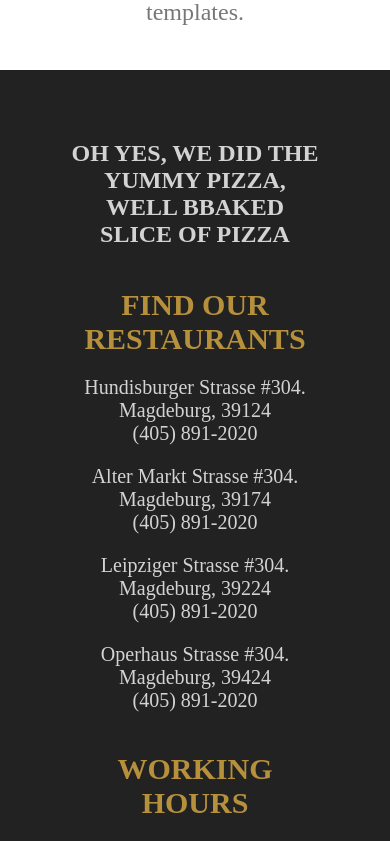
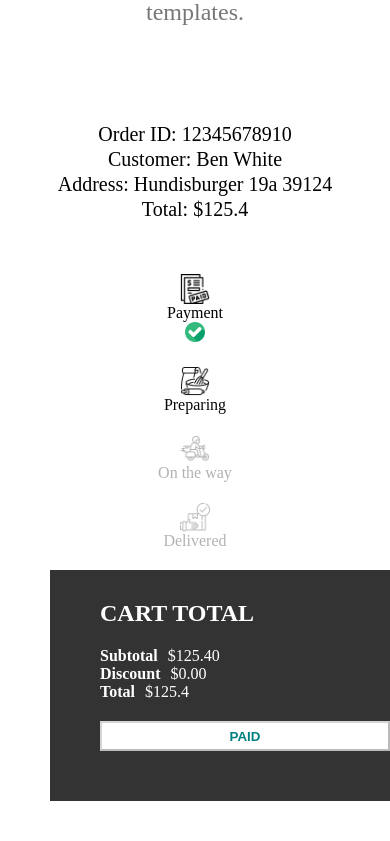
Before and after one commit to Lekan-Osindeinde/food-orderingapp, a React (Create React App) app: page / in a window 390 px wide. Shown: the part 5063-5904 px from the top of the page. Built offline with nearby package versions, Linux system fonts and the light colour scheme.

Commit message:
order components

```diff
--- a/src/App.js
+++ b/src/App.js
@@ -2,6 +2,7 @@
 import Footer from "./components/Footer";
 import Navbar from "./components/Navbar";
 import PizzaList from "./components/PizzaList";
+import Order from "./pages/Orders";
 
 function App() {
   return (
@@ -9,6 +10,7 @@
       <Navbar />
       <Features />
       <PizzaList />
+      <Order />
       <Footer />
     </div>
   );
--- a/src/components/Features.jsx
+++ b/src/components/Features.jsx
@@ -25,7 +25,7 @@
         style={{ left: 0 }}
         onClick={() => handleArrow("l")}
       >
-        <img src="/img/arrowl.png" layout="fill" alt="" objectFit="cover" />
+        <img src="/img/arrowl.png" layout="fill" alt="" />
       </div>
       <div
         className={styles.wrapper}
@@ -33,7 +33,7 @@
       >
         {images.map((img, index) => (
           <div className={styles.imgContainer} key={index}>
-            <img src={img} layout="fill" alt="" objectFit="cover" />
+            <img src={img} layout="fill" alt="" />
           </div>
         ))}
       </div>
@@ -42,7 +42,7 @@
         style={{ right: 0, display: "grid", justifyContent: "right" }}
         onClick={() => handleArrow("r")}
       >
-        <img src="/img/arrowr.png" layout="fill" alt="" objectFit="cover" />
+        <img src="/img/arrowr.png" layout="fill" alt="" />
       </div>
     </div>
   );
--- a/src/pages/Orders.jsx
+++ b/src/pages/Orders.jsx
@@ -1,12 +1,116 @@
-import React from "react";
 import styles from "../styles/Orders.module.css";
 
-const Orders = () => {
+const Order = () => {
+  const status = 0;
+
+  const statusClass = (index) => {
+    if (index - status < 1) return styles.done;
+    if (index - status === 1) return styles.inProgress;
+    if (index - status > 1) return styles.undone;
+  };
   return (
     <div className={styles.container}>
-      <div className={styles.left}></div>
-      <div className={styles.right}></div>
+      <div className={styles.left}>
+        <div className={styles.row}>
+          <table className={styles.table}>
+            <tr className={styles.trTitle}>
+              <th>Order ID</th>
+              <th>Customer</th>
+              <th>Address</th>
+              <th>Total</th>
+            </tr>
+            <tr className={styles.tr}>
+              <td>
+                <span className={styles.id}>12345678910</span>
+              </td>
+              <td>
+                <span className={styles.name}>Ben White</span>
+              </td>
+              <td>
+                <span className={styles.address}>Hundisburger 19a 39124</span>
+              </td>
+
+              <td>
+                <span className={styles.total}>$125.4</span>
+              </td>
+            </tr>
+          </table>
+        </div>
+        <div className={styles.row}>
+          <div className={statusClass(0)}>
+            <img src="/img/paid.png" width="30px" height="30px" alt="" />
+            <span>Payment</span>
+            <div className={styles.checkedIcon}>
+              <img
+                className={styles.checkedIcon}
+                src="/img/checked.png"
+                width="20px"
+                height="20px"
+                alt=""
+              />
+            </div>
+          </div>
+          <div className={statusClass(1)}>
+            <img src="/img/bake.png" width="30px" height="30px" alt="" />
+            <span>Preparing</span>
+            <div className={styles.checkedIcon}>
+              <img
+                className={styles.checkedIcon}
+                src="/img/checked.png"
+                width="20px"
+                height="20px"
+                alt=""
+              />
+            </div>
+          </div>
+          <div className={statusClass(2)}>
+            <img src="/img/bike.png" width="30px" height="30px" alt="" />
+            <span>On the way</span>
+            <div className={styles.checkedIcon}>
+              <img
+                className={styles.checkedIcon}
+                src="/img/checked.png"
+                width="20px"
+                height="20px"
+                alt=""
+              />
+            </div>
+          </div>
+          <div className={statusClass(3)}>
+            <img src="/img/delivered.png" width="30px" height="30px" alt="" />
+            <span>Delivered</span>
+            <div className={styles.checkedIcon}>
+              <img
+                className={styles.checkedIcon}
+                src="/img/checked.png"
+                width="20px"
+                height="20px"
+                alt=""
+              />
+            </div>
+          </div>
+        </div>
+      </div>
+      <div className={styles.right}>
+        <div className={styles.wrapper}>
+          <h2 className={styles.title}>CART TOTAL</h2>
+
+          <div className={styles.totalText}>
+            <b className={styles.totalTextTitle}>Subtotal</b>$125.40
+          </div>
+          <div className={styles.totalText}>
+            <b className={styles.totalTextTitle}>Discount</b>$0.00
+          </div>
+          <div className={styles.totalText}>
+            <b className={styles.totalTextTitle}>Total</b>$125.4
+          </div>
+          <button disabled className={styles.button}>
+            PAID
+          </button>
+        </div>
+      </div>
     </div>
   );
 };
-export default Orders;
+
+export default Order;
--- a/src/styles/Orders.module.css
+++ b/src/styles/Orders.module.css
@@ -0,0 +1,128 @@
+.container{
+
+    padding: 50px;
+    display: flex;
+}
+.left{
+    flex: 2;
+}
+.right{
+    flex: 1;
+}
+.wrapper{
+    width: 90%;
+    max-height: 300px;
+    background-color: #333;
+    padding: 50px;
+    padding-top: 10px;
+    display: flex;
+    flex-direction: column;
+    justify-content:space-between;
+    color: white;
+}
+
+.totalTextTitle{
+    margin-right: 10px;
+
+}
+
+.button{
+    background-color: white;
+    height: 30px;
+    color:teal;
+    font-weight: bold;
+    margin-top: 20px;
+    cursor:not-allowed;
+
+   }
+   .tr{
+    font-size: 18px;
+}
+
+
+.table{
+    width: 100%;
+    text-align: left;
+    margin-bottom: 50px;
+}
+.row:last-child{
+    width: 80%;
+    display: flex;
+    justify-content: space-between;
+}
+.done{
+    display: flex;
+    flex-direction: column;
+    align-items: center;
+}
+.inProgress{
+    display: flex;
+    flex-direction: column;
+    align-items: center;
+    animation: inProgress 1s ease infinite alternate;
+}
+@keyframes inProgress{
+    from{
+        opacity: 0;
+    }
+    to {
+        opacity: 1;
+    }
+}
+.undone{
+    display: flex;
+    flex-direction: column;
+    align-items: center;
+    opacity: 0.3;
+}
+.undone .checkedIcon, .inProgress .checkedIcon{
+    display: none;
+}
+@media screen and (max-width: 480px){
+    .container{
+        flex-direction: column;
+
+    }
+    .trTitle{
+        display: none;
+    }
+
+.tr{
+    display: flex;
+    flex-direction: column;
+    align-items: center;
+    justify-content: center;
+    font-size: 20px;
+
+}
+
+.id::before{
+    content: "Order ID: ";
+    font-weight: 500;
+
+}
+.name::before{
+    content: "Customer: ";
+    font-weight: 500;
+}
+.address::before{
+    content: "Address: ";
+    font-weight: 500;
+}
+.total::before{
+    content: "Total: ";
+    font-weight: 500;
+}
+.row:last-child{
+    width: 100%;
+    flex-direction: column;
+    align-items: center;
+    justify-content: center;
+}
+.done, .inProgress, .undone{
+    margin-bottom: 20px;
+}
+.wrapper{
+    width: 100%;
+}
+}
```
